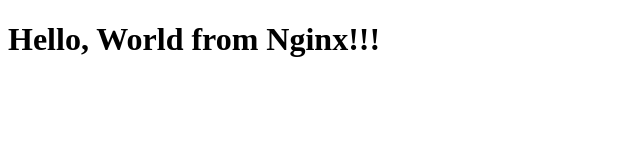
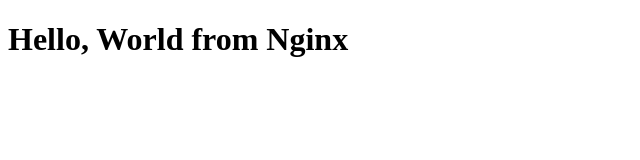
Before and after one commit to desainiravp/Nginx-Demo, a plain HTML site: page index.html in a window 1280 px wide. Shown: the full height of the page, 0-640 px from the left. Drawn offline with Linux system fonts and the light colour scheme.

Commit message:
Update index.html

```diff
--- a/index.html
+++ b/index.html
@@ -6,6 +6,6 @@
     <title>Hello World</title>
 </head>
 <body>
-    <h1>Hello, World from Nginx!!!</h1>
+    <h1>Hello, World from Nginx</h1>
 </body>
 </html>
```
